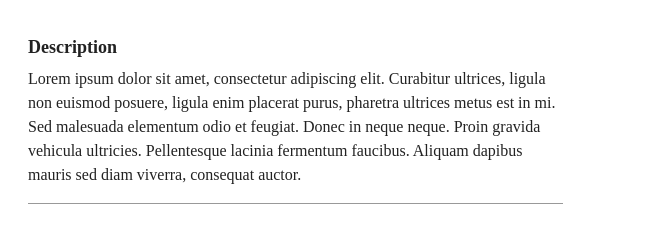
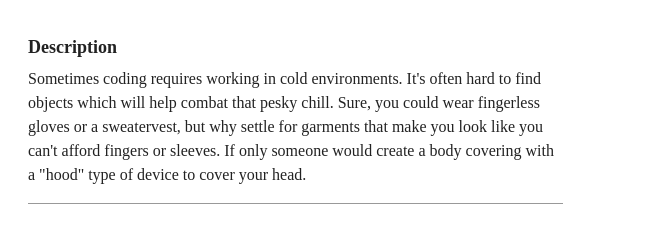
Before and after one commit to psdwizard/gatsby-paymongo-demo-store, a Gatsby site: page /product/fshq-hoodie in a window 1280 px wide. Shown: the part 258-489 px from the top of the page, 612-1280 px from the left. Built offline with nearby package versions, Linux system fonts and the light colour scheme; Gatsby itself is replaced by a stand-in of ours; a web font is replaced by a local one.

Commit message:
update product description + social links

```diff
--- a/src/content/product/FSHQ - Hoodie.md
+++ b/src/content/product/FSHQ - Hoodie.md
@@ -3,7 +3,7 @@ setID: 1
 path: /product/fshq-hoodie
 date: 2017-11-05
 title: FSHQ - Hoodie
-description: Lorem ipsum dolor sit amet, consectetur adipiscing elit. Curabitur ultrices, ligula non euismod posuere, ligula enim placerat purus, pharetra ultrices metus est in mi. Sed malesuada elementum odio et feugiat. Donec in neque neque. Proin gravida vehicula ultricies. Pellentesque lacinia fermentum faucibus. Aliquam dapibus mauris sed diam viverra, consequat auctor.
+description: Sometimes coding requires working in cold environments. It's often hard to find objects which will help combat that pesky chill. Sure, you could wear fingerless gloves or a sweatervest, but why settle for garments that make you look like you can't afford fingers or sleeves. If only someone would create a body covering with a "hood" type of device to cover your head.
 price: '400.25'
 image1024: https://psdwizard.github.io/fullstackhq-paymongo/assets/FSHQ-Hoodie-1024.png
 image150: https://psdwizard.github.io/fullstackhq-paymongo/assets/FSHQ-Hoodie-150.png
--- a/src/content/product/FSHQ - MUG 1.md
+++ b/src/content/product/FSHQ - MUG 1.md
@@ -3,7 +3,7 @@ setID: 2
 path: /product/fshq-mug1
 date: 2017-11-05
 title: FSHQ - MUG 1
-description: Lorem ipsum dolor sit amet, consectetur adipiscing elit. Curabitur ultrices, ligula non euismod posuere, ligula enim placerat purus, pharetra ultrices metus est in mi. Sed malesuada elementum odio et feugiat. Donec in neque neque. Proin gravida vehicula ultricies. Pellentesque lacinia fermentum faucibus. Aliquam dapibus mauris sed diam viverra, consequat auctor.
+description: Now you can coordinate your coffee with your Fullstack HQ contributions. The Contribution Mug is a ceramic mug that can hold 18 ounces (532 mL) of fluid, or yummy ice cream if you prefer to fill mugs with the sweeter things in life. No matter the contents, this mug will contribute some joy to your day.
 price: '400.00'
 image1024: https://psdwizard.github.io/fullstackhq-paymongo/assets/FSHQ-MUG1-1024.png
 image150: https://psdwizard.github.io/fullstackhq-paymongo/assets/FSHQ-MUG1-150.png
--- a/src/content/product/FSHQ - MUG 2.md
+++ b/src/content/product/FSHQ - MUG 2.md
@@ -3,7 +3,7 @@ setID: 3
 path: /product/fshq-mug2
 date: 2017-11-05
 title: FSHQ - MUG 2
-description: Lorem ipsum dolor sit amet, consectetur adipiscing elit. Curabitur ultrices, ligula non euismod posuere, ligula enim placerat purus, pharetra ultrices metus est in mi. Sed malesuada elementum odio et feugiat. Donec in neque neque. Proin gravida vehicula ultricies. Pellentesque lacinia fermentum faucibus. Aliquam dapibus mauris sed diam viverra, consequat auctor.
+description: Now you can coordinate your coffee with your Fullstack HQ contributions. The Contribution Mug is a ceramic mug that can hold 18 ounces (532 mL) of fluid, or yummy ice cream if you prefer to fill mugs with the sweeter things in life. No matter the contents, this mug will contribute some joy to your day.
 price: '400.00'
 image1024: https://psdwizard.github.io/fullstackhq-paymongo/assets/FSHQ-MUG2-1024.png
 image150: https://psdwizard.github.io/fullstackhq-paymongo/assets/FSHQ-MUG2-150.png
--- a/src/content/product/FSHQ - Polo Shirts 2.md
+++ b/src/content/product/FSHQ - Polo Shirts 2.md
@@ -3,7 +3,7 @@ setID: 4
 path: /product/fshq-polo-shirts2
 date: 2017-11-05
 title: FSHQ - Polo Shirts 2
-description: Lorem ipsum dolor sit amet, consectetur adipiscing elit. Curabitur ultrices, ligula non euismod posuere, ligula enim placerat purus, pharetra ultrices metus est in mi. Sed malesuada elementum odio et feugiat. Donec in neque neque. Proin gravida vehicula ultricies. Pellentesque lacinia fermentum faucibus. Aliquam dapibus mauris sed diam viverra, consequat auctor.
+description: Ever have those days where you feel a bit geometric? Can't quite shape yourself up right? Show your different sides with a Fullstack HQ styles.
 price: '400.00'
 image1024: https://psdwizard.github.io/fullstackhq-paymongo/assets/FSHQ-PoloShirts2-1024.png
 image150: https://psdwizard.github.io/fullstackhq-paymongo/assets/FSHQ-PoloShirts2-150.png
--- a/src/content/product/FSHQ - Polo Shirts 3.md
+++ b/src/content/product/FSHQ - Polo Shirts 3.md
@@ -3,7 +3,7 @@ setID: 5
 path: /product/fshq-polo-shirts3
 date: 2017-11-05
 title: FSHQ - Polo Shirts 3
-description: Lorem ipsum dolor sit amet, consectetur adipiscing elit. Curabitur ultrices, ligula non euismod posuere, ligula enim placerat purus, pharetra ultrices metus est in mi. Sed malesuada elementum odio et feugiat. Donec in neque neque. Proin gravida vehicula ultricies. Pellentesque lacinia fermentum faucibus. Aliquam dapibus mauris sed diam viverra, consequat auctor.
+description: Ever have those days where you feel a bit geometric? Can't quite shape yourself up right? Show your different sides with a Fullstack HQ styles.
 price: '400.00'
 image1024: https://psdwizard.github.io/fullstackhq-paymongo/assets/FSHQ-PoloShirts3-1024.png
 image150: https://psdwizard.github.io/fullstackhq-paymongo/assets/FSHQ-PoloShirts3-150.png
--- a/src/content/product/FSHQ - Polo Shirts 4.md
+++ b/src/content/product/FSHQ - Polo Shirts 4.md
@@ -3,7 +3,7 @@ setID: 6
 path: /product/fshq-polo-shirts4
 date: 2017-11-05
 title: FSHQ - Polo Shirts 4
-description: Lorem ipsum dolor sit amet, consectetur adipiscing elit. Curabitur ultrices, ligula non euismod posuere, ligula enim placerat purus, pharetra ultrices metus est in mi. Sed malesuada elementum odio et feugiat. Donec in neque neque. Proin gravida vehicula ultricies. Pellentesque lacinia fermentum faucibus. Aliquam dapibus mauris sed diam viverra, consequat auctor.
+description: Ever have those days where you feel a bit geometric? Can't quite shape yourself up right? Show your different sides with a Fullstack HQ styles.
 price: '400.00'
 image1024: https://psdwizard.github.io/fullstackhq-paymongo/assets/FSHQ-PoloShirts4-1024.png
 image150: https://psdwizard.github.io/fullstackhq-paymongo/assets/FSHQ-PoloShirts4-150.png
--- a/src/content/product/FSHQ - Polo Shirts.md
+++ b/src/content/product/FSHQ - Polo Shirts.md
@@ -3,7 +3,7 @@ setID: 7
 path: /product/fshq-polo-shirts
 date: 2017-11-05
 title: FSHQ - Polo Shirts
-description: Lorem ipsum dolor sit amet, consectetur adipiscing elit. Curabitur ultrices, ligula non euismod posuere, ligula enim placerat purus, pharetra ultrices metus est in mi. Sed malesuada elementum odio et feugiat. Donec in neque neque. Proin gravida vehicula ultricies. Pellentesque lacinia fermentum faucibus. Aliquam dapibus mauris sed diam viverra, consequat auctor.
+description: Ever have those days where you feel a bit geometric? Can't quite shape yourself up right? Show your different sides with a Fullstack HQ styles.
 price: '400.00'
 image1024: https://psdwizard.github.io/fullstackhq-paymongo/assets/FSHQ-PoloShirts-1024.png
 image150: https://psdwizard.github.io/fullstackhq-paymongo/assets/FSHQ-PoloShirts-150.png
--- a/src/content/product/FSHQ Poster - Happy.md
+++ b/src/content/product/FSHQ Poster - Happy.md
@@ -3,7 +3,7 @@ setID: 8
 path: /product/fshq-poster-happy
 date: 2017-11-05
 title: FSHQ Poster - Happy
-description: Lorem ipsum dolor sit amet, consectetur adipiscing elit. Curabitur ultrices, ligula non euismod posuere, ligula enim placerat purus, pharetra ultrices metus est in mi. Sed malesuada elementum odio et feugiat. Donec in neque neque. Proin gravida vehicula ultricies. Pellentesque lacinia fermentum faucibus. Aliquam dapibus mauris sed diam viverra, consequat auctor.
+description: Museum-Quality Poster. Thick, durable, matte perfection, shouting out your message.
 price: '400.00'
 image1024: https://psdwizard.github.io/fullstackhq-paymongo/assets/FSHQPoster-Happy-1024.png
 image150: https://psdwizard.github.io/fullstackhq-paymongo/assets/FSHQPoster-Happy-150.png
--- a/src/content/product/FSHQ Poster - Hardworking.md
+++ b/src/content/product/FSHQ Poster - Hardworking.md
@@ -3,7 +3,7 @@ setID: 9
 path: /product/fshq-poster-hardworking
 date: 2017-11-05
 title: FSHQ Poster - Hardworking
-description: Lorem ipsum dolor sit amet, consectetur adipiscing elit. Curabitur ultrices, ligula non euismod posuere, ligula enim placerat purus, pharetra ultrices metus est in mi. Sed malesuada elementum odio et feugiat. Donec in neque neque. Proin gravida vehicula ultricies. Pellentesque lacinia fermentum faucibus. Aliquam dapibus mauris sed diam viverra, consequat auctor.
+description: Museum-Quality Poster. Thick, durable, matte perfection, shouting out your message.
 price: '400.00'
 image1024: https://psdwizard.github.io/fullstackhq-paymongo/assets/FSHQPoster-Hardworking-1024.png
 image150: https://psdwizard.github.io/fullstackhq-paymongo/assets/FSHQPoster-Hardworking-150.png
--- a/src/content/product/FSHQ Poster - Helpful.md
+++ b/src/content/product/FSHQ Poster - Helpful.md
@@ -3,7 +3,7 @@ setID: 10
 path: /product/fshq-poster-helpful
 date: 2017-11-05
 title: FSHQ Poster - Helpful
-description: Lorem ipsum dolor sit amet, consectetur adipiscing elit. Curabitur ultrices, ligula non euismod posuere, ligula enim placerat purus, pharetra ultrices metus est in mi. Sed malesuada elementum odio et feugiat. Donec in neque neque. Proin gravida vehicula ultricies. Pellentesque lacinia fermentum faucibus. Aliquam dapibus mauris sed diam viverra, consequat auctor.
+description: Museum-Quality Poster. Thick, durable, matte perfection, shouting out your message.
 price: '400.00'
 image1024: https://psdwizard.github.io/fullstackhq-paymongo/assets/FSHQPoster-Helpful-1024.png
 image150: https://psdwizard.github.io/fullstackhq-paymongo/assets/FSHQPoster-Helpful-150.png
--- a/src/content/product/FSHQ Poster - Honest.md
+++ b/src/content/product/FSHQ Poster - Honest.md
@@ -3,7 +3,7 @@ setID: 11
 path: /product/fshq-poster-honest
 date: 2017-11-05
 title: FSHQ Poster - Honest
-description: Lorem ipsum dolor sit amet, consectetur adipiscing elit. Curabitur ultrices, ligula non euismod posuere, ligula enim placerat purus, pharetra ultrices metus est in mi. Sed malesuada elementum odio et feugiat. Donec in neque neque. Proin gravida vehicula ultricies. Pellentesque lacinia fermentum faucibus. Aliquam dapibus mauris sed diam viverra, consequat auctor.
+description: Museum-Quality Poster. Thick, durable, matte perfection, shouting out your message.
 price: '400.00'
 image1024: https://psdwizard.github.io/fullstackhq-paymongo/assets/FSHQPoster-Honest-1024.png
 image150: https://psdwizard.github.io/fullstackhq-paymongo/assets/FSHQPoster-Honest-150.png
--- a/src/content/product/FSHQ Poster - Humble.md
+++ b/src/content/product/FSHQ Poster - Humble.md
@@ -3,7 +3,7 @@ setID: 12
 path: /product/fshq-poster-humble
 date: 2017-11-05
 title: FSHQ Poster - Humble
-description: Lorem ipsum dolor sit amet, consectetur adipiscing elit. Curabitur ultrices, ligula non euismod posuere, ligula enim placerat purus, pharetra ultrices metus est in mi. Sed malesuada elementum odio et feugiat. Donec in neque neque. Proin gravida vehicula ultricies. Pellentesque lacinia fermentum faucibus. Aliquam dapibus mauris sed diam viverra, consequat auctor.
+description: Museum-Quality Poster. Thick, durable, matte perfection, shouting out your message.
 price: '400.00'
 image1024: https://psdwizard.github.io/fullstackhq-paymongo/assets/FSHQPoster-Humble-1024.png
 image150: https://psdwizard.github.io/fullstackhq-paymongo/assets/FSHQPoster-Humble-150.png
--- a/src/content/product/FSHQ Poster - Hungry.md
+++ b/src/content/product/FSHQ Poster - Hungry.md
@@ -3,7 +3,7 @@ setID: 13
 path: /product/fshq-poster-hungry
 date: 2017-11-05
 title: FSHQ Poster - Hungry
-description: Lorem ipsum dolor sit amet, consectetur adipiscing elit. Curabitur ultrices, ligula non euismod posuere, ligula enim placerat purus, pharetra ultrices metus est in mi. Sed malesuada elementum odio et feugiat. Donec in neque neque. Proin gravida vehicula ultricies. Pellentesque lacinia fermentum faucibus. Aliquam dapibus mauris sed diam viverra, consequat auctor.
+description: Museum-Quality Poster. Thick, durable, matte perfection, shouting out your message.
 price: '400.00'
 image1024: https://psdwizard.github.io/fullstackhq-paymongo/assets/FSHQPoster-Hungry-1024.png
 image150: https://psdwizard.github.io/fullstackhq-paymongo/assets/FSHQPoster-Hungry-150.png
--- a/src/content/product/FSHQ Shirt - PSD Wizard 1.md
+++ b/src/content/product/FSHQ Shirt - PSD Wizard 1.md
@@ -3,7 +3,7 @@ setID: 14
 path: /product/fshq-shirt-psdwizard1
 date: 2017-11-05
 title: FSHQ Shirt - PSD Wizard 1
-description: Lorem ipsum dolor sit amet, consectetur adipiscing elit. Curabitur ultrices, ligula non euismod posuere, ligula enim placerat purus, pharetra ultrices metus est in mi. Sed malesuada elementum odio et feugiat. Donec in neque neque. Proin gravida vehicula ultricies. Pellentesque lacinia fermentum faucibus. Aliquam dapibus mauris sed diam viverra, consequat auctor.
+description: Your t-shirt is your second skin. It’s the version of you that you show to the world. Wear one that flows with your movements and is built to last.
 price: '400.00'
 image1024: https://psdwizard.github.io/fullstackhq-paymongo/assets/FSHQShirt-PSDWizard1-1024.png
 image150: https://psdwizard.github.io/fullstackhq-paymongo/assets/FSHQShirt-PSDWizard1-150.png
--- a/src/content/product/FSHQ Shirt - PSD Wizard 2.md
+++ b/src/content/product/FSHQ Shirt - PSD Wizard 2.md
@@ -3,7 +3,7 @@ setID: 15
 path: /product/fshq-shirt-psdwizard2
 date: 2017-11-05
 title: FSHQ Shirt - PSD Wizard 2
-description: Lorem ipsum dolor sit amet, consectetur adipiscing elit. Curabitur ultrices, ligula non euismod posuere, ligula enim placerat purus, pharetra ultrices metus est in mi. Sed malesuada elementum odio et feugiat. Donec in neque neque. Proin gravida vehicula ultricies. Pellentesque lacinia fermentum faucibus. Aliquam dapibus mauris sed diam viverra, consequat auctor.
+description: Your t-shirt is your second skin. It’s the version of you that you show to the world. Wear one that flows with your movements and is built to last.
 price: '400.00'
 image1024: https://psdwizard.github.io/fullstackhq-paymongo/assets/FSHQShirt-PSDWizard2-1024.png
 image150: https://psdwizard.github.io/fullstackhq-paymongo/assets/FSHQShirt-PSDWizard2-150.png
--- a/src/templates/productTemplate.js
+++ b/src/templates/productTemplate.js
@@ -100,14 +100,14 @@ export default function Template({
                   </button>
                 </div>
                 <div className="social-holder">
-                  <Link to="/" className="icon-link twitter">
+                  <Link to="#" className="icon-link twitter">
                     <FontAwesomeIcon icon={faTwitter} className="icon" />
                     <span className="tooltip">Share on twitter</span>
                   </Link>
-                  <Link to="/" className="icon-link facebook">
+                  <Link to="#" className="icon-link facebook">
                     <FontAwesomeIcon icon={faFacebookF} className="icon" />
                   </Link>
-                  <Link to="/" className="icon-link linkedin">
+                  <Link to="#" className="icon-link linkedin">
                     <FontAwesomeIcon icon={faLinkedinIn} className="icon" />
                   </Link>
                 </div>
```
Also changed, not shown: src/components/Footer.js (+4 -4 lines).
